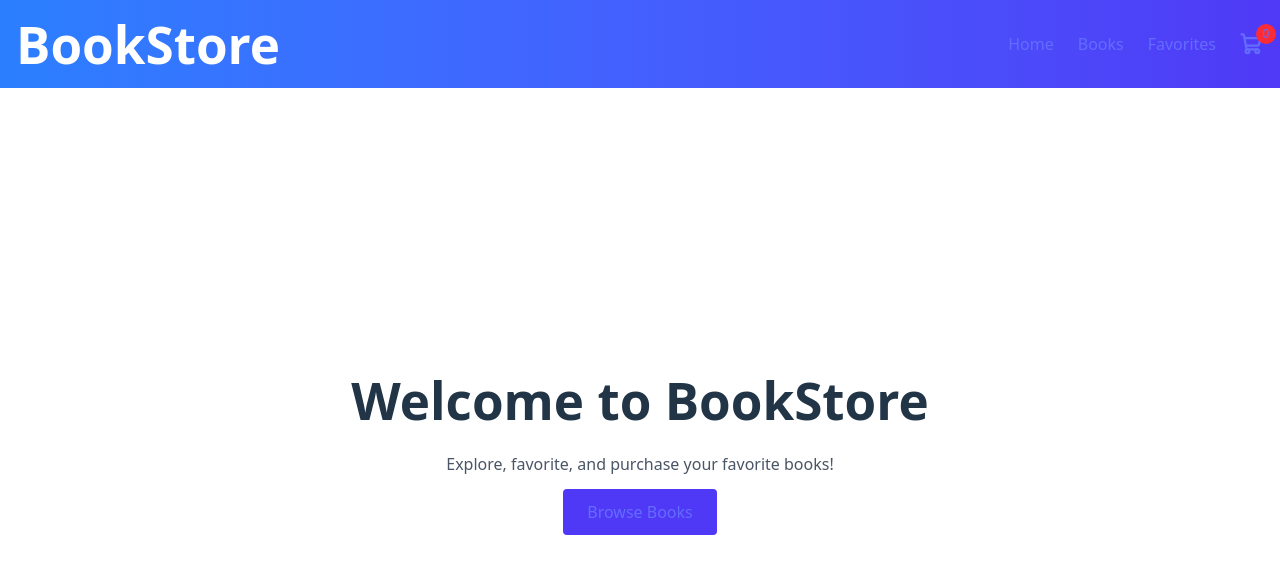
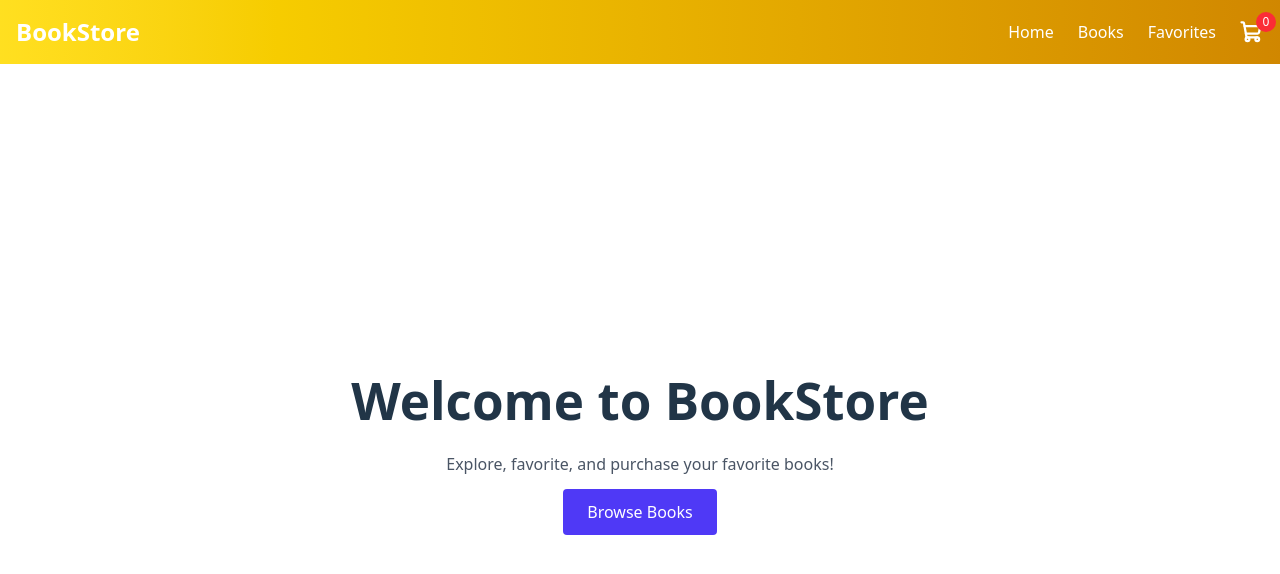
Before and after one commit to misraag/BookStore-ReactVite, a React (Vite) app: page / in a window 1280 px wide. Shown: the top 574 px of the page. Built offline with nearby package versions, Linux system fonts and the light colour scheme.

Commit message:
changed some styles

```diff
--- a/src/components/BookCard.jsx
+++ b/src/components/BookCard.jsx
@@ -28,7 +28,7 @@ const BookCard = ({ book, addToCart }) => {
         {/* Add to cart button */}
         <button
           onClick={() => addToCart(book)}
-          className="mt-auto bg-blue-500 hover:bg-blue-600 text-white px-4 py-2 rounded-lg transition"
+          className="mt-auto bg-yellow-500 hover:bg-yellow-600 text-white px-4 py-2 rounded-lg transition"
         >
           Add to Cart
         </button>
--- a/src/components/Navbar.jsx
+++ b/src/components/Navbar.jsx
@@ -6,8 +6,8 @@ export default function Navbar() {
   const { cart } = useCart();
 
   return (
-    <nav className="bg-gradient-to-r from-blue-500 to-indigo-600 p-4 flex justify-between items-center text-white fixed top-0 left-0 w-full z-50">
-      <h1 className="text-2xl font-bold">BookStore</h1>
+    <nav className="bg-gradient-to-r from-yellow-300 to-yellow-600  p-4 flex justify-between items-center text-white fixed top-0 left-0 w-full z-50">
+      <h2 className="text-2xl font-bold">BookStore</h2>
       <div className="flex items-center gap-6">
         <Link className="hover:underline" to="/">Home</Link>
         <Link className="hover:underline" to="/books">Books</Link>
--- a/src/index.css
+++ b/src/index.css
@@ -19,7 +19,7 @@
 
 a {
   font-weight: 500;
-  color: #646cff;
+  /* color: #646cff; */
   text-decoration: inherit;
 }
 a:hover {
@@ -51,7 +51,8 @@ button {
   transition: border-color 0.25s;
 }
 button:hover {
-  border-color: #646cff;
+  /* border-color: #646cff; */
+  border-color: rgb(230, 207, 8);
 }
 button:focus,
 button:focus-visible {
@@ -65,6 +66,7 @@ button:focus-visible {
   }
   a:hover {
     color: #747bff;
+    color: brown;
   }
   button {
     background-color: #f9f9f9;
--- a/src/pages/Checkout.jsx
+++ b/src/pages/Checkout.jsx
@@ -45,7 +45,7 @@ export default function Checkout() {
 
       <button
         onClick={handleConfirm}
-        className="w-full bg-green-600 text-white py-3 rounded hover:bg-green-700 transition"
+        className="w-full bg-green-600 text-black py-3 rounded hover:bg-green-700 transition"
       >
         Confirm Purchase
       </button>
```
